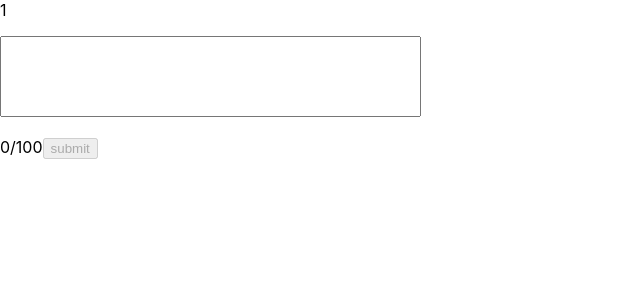
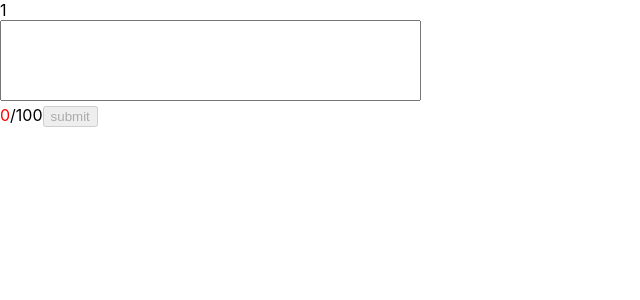
Before and after one commit to yurapyon/ichigo, a Next.js app: page /user/1 in a window 1280 px wide. Shown: the top 300 px of the page, without its empty margins (0-640 px from the left). Built offline with nearby package versions, Linux system fonts and the light colour scheme.

Commit message:
update prisma, api routes send messages to db

```diff
--- a/package.json
+++ b/package.json
@@ -9,16 +9,16 @@
     "lint": "next lint"
   },
   "dependencies": {
-    "@prisma/client": "^2.30.3",
     "next": "11.1.2",
     "react": "17.0.2",
     "react-dom": "17.0.2"
   },
   "devDependencies": {
+    "@prisma/client": "^3.0.1",
     "@types/react": "17.0.19",
     "eslint": "7.32.0",
     "eslint-config-next": "11.1.2",
-    "prisma": "^2.30.3",
+    "prisma": "^3.0.1",
     "typescript": "4.4.2"
   }
 }
--- /dev/null
+++ b/pages/api/user/[user].ts
@@ -0,0 +1,16 @@
+import prisma from '../../../lib/prisma.ts';
+
+export default async function handle(req, res) {
+  const user = req.query.user;
+  const message = req.body;
+
+  const result = await prisma.message.create({
+    data: {
+      content: message,
+      tags: [],
+      user: { connect: { name: user } },
+    },
+  });
+
+  res.json(result);
+}
--- a/pages/user/[user].tsx
+++ b/pages/user/[user].tsx
@@ -5,10 +5,12 @@ import { useRouter } from 'next/router';
 
 import Head from 'next/head'
 
-const MAX_MESSAGE_LEN = 100;
+function within(val, min, max) {
+  return val <= max && val >= min;
+}
 
 const LengthReadout: React.FC = (props) => {
-  if (props.len > props.max_len) {
+  if (!within(props.len, 1, props.max_len)) {
     return <><span style={{color: "red"}}>{props.len}</span>/{props.max_len}</>;
   } else {
     return <>{props.len}/{props.max_len}</>;
@@ -16,50 +18,57 @@ const LengthReadout: React.FC = (props) => {
 }
 
 const AskBox: React.FC = (props) => {
-  const [ contents, setContents ] = useState('');
-
-  const submit = () => {
-    console.log(props.user, contents)
-  };
-
-  const message_too_long = contents.length > MAX_MESSAGE_LEN;
-
   return (
-    <>
-
-    <p>
-    <textarea
-      style={{resize: "none"}}
-      rows={5}
-      cols={50}
-      onChange={(e)=>{setContents(e.target.value)}}
-    />
-    </p>
-
-    <p>
-    <LengthReadout len={contents.length} max_len={MAX_MESSAGE_LEN} />
-
-    <button
-      onClick={submit}
-      disabled={contents.length == 0 || message_too_long}
-    >
-    submit
-    </button>
-    </p>
-
-    </>
+    <form onSubmit={props.onSubmit} >
+      <div>
+        <textarea
+          style={{resize: "none"}}
+          rows={5}
+          cols={50}
+          onChange={props.changeMessage}
+        />
+      </div>
+      <div>
+        <LengthReadout len={props.message.length} max_len={props.max_len} />
+        <input
+          type="submit"
+          value="submit"
+          disabled={!within(props.message.length, 1, props.max_len)}
+        />
+      </div>
+    </form>
   );
 };
 
 const Home: NextPage = () => {
   const router = useRouter();
-  console.log(router);
   const { user } = router.query;
+  const [ message, setMessage ] = useState('');
+  const changeMessage = (e) => {
+    setMessage(e.target.value)
+  };
+  const submit = async (e) => {
+    e.preventDefault();
+    try {
+      await fetch(`/api/user/${user}`, {
+        method: 'POST',
+        headers: { 'Content-Type': 'text/plain' },
+        body: message,
+      });
+    } catch (error) {
+      console.error(error);
+    }
+  };
   return (
       <>
       <Head> </Head>
       {user}
-      <AskBox user={user}/>
+      <AskBox
+        onSubmit={submit}
+        changeMessage={changeMessage}
+        message={message}
+        max_len={100}
+      />
       </>
   )
 }
```
Also changed, not shown: 2 other files (tests, documents, lock files or other folders).
